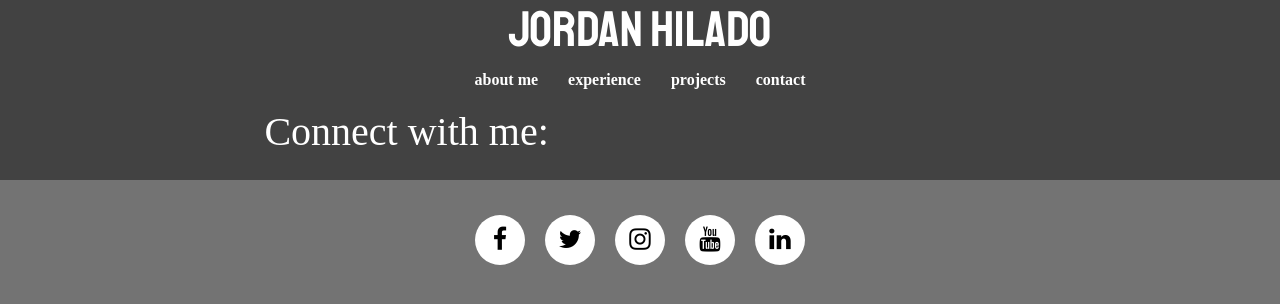
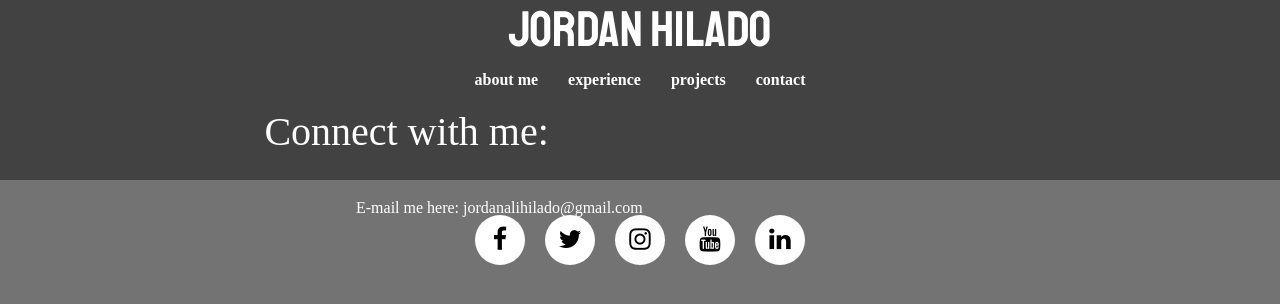
Before and after one commit to jordanhilado/jordanhilado.github.io, a plain HTML site: page contact.html in a window 1280 px wide. Drawn offline with nearby package versions, Linux system fonts and the light colour scheme; a web font is replaced by a local one.

Commit message:
Update contact.html

```diff
--- a/contact.html
+++ b/contact.html
@@ -24,5 +24,6 @@
                 <li><a href="https://www.linkedin.com/in/jordan-hilado-1497071a9" target="_blank"><i class="fa fa-linkedin"></i></a></li>
             </ul>
         </div>
+        <p class="maintext">E-mail me here: jordanalihilado@gmail.com</p>
     </body>
 </html>
```
